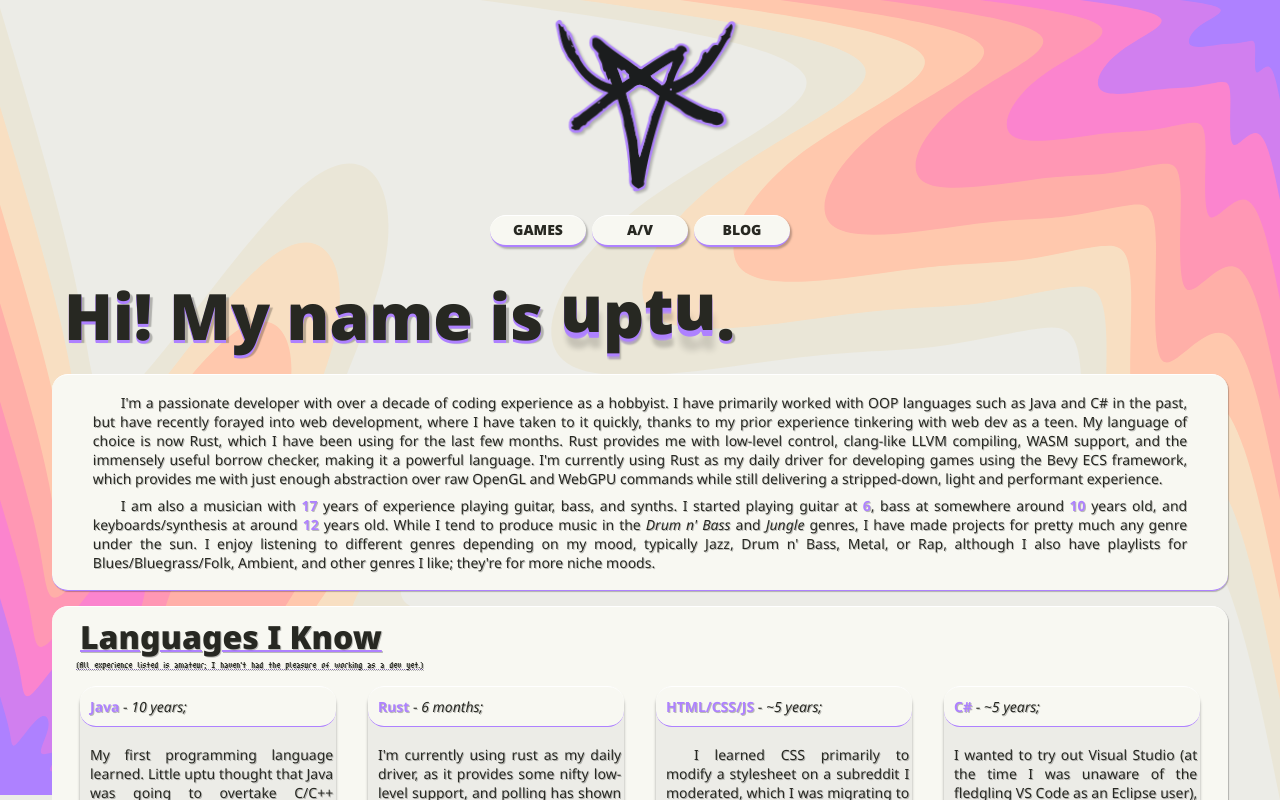
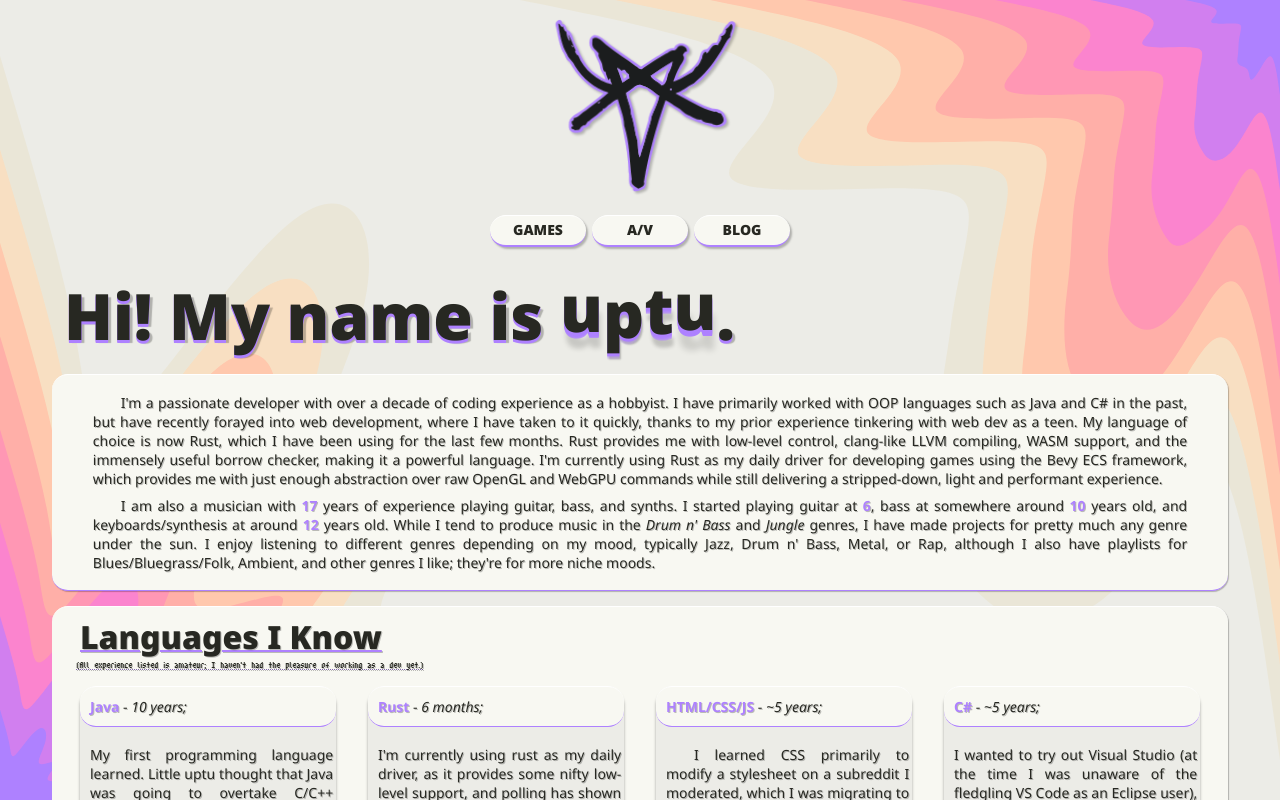
Before and after one commit to uptudev/uptu.dev, a React (Create React App) app: page / in a window 1280 px wide. Shown: the top 800 px of the page. Built offline with nearby package versions, Linux system fonts and the light colour scheme.

Commit message:
Fixed SVG overlapping and mystery margins

```diff
--- a/src/components/BackgroundVector.tsx
+++ b/src/components/BackgroundVector.tsx
@@ -4,10 +4,10 @@ const BackgroundVector = () => {
     return(
         <>
             <div className="svg-container-bl">
-                <img src={skeleton_image} className="svg-bl" />
+                <img src={skeleton_image} className="svg-bl" alt=""/>
             </div>
             <div className="svg-container-tr">
-                <img src={skeleton_image} className="svg-tr" />
+                <img src={skeleton_image} className="svg-tr" alt=""/>
             </div>
         </>
     );
--- a/src/stylesheets/base/background.scss
+++ b/src/stylesheets/base/background.scss
@@ -1,41 +1,41 @@
 .svg-bl {
     transition: 0.5s cubic-bezier(0.07, 0.95, 0, 1);
     margin: 0 !important;
-    width: 100vmin;
-    height: 100vmin;
+    width: 95vmin;
+    height: 95vmin;
     z-index: -1;
     background: var(--background-svg-bl);
-    background-size: 100vmin;
+    background-size: 95vmin;
 }
 
 .svg-tr {
     transition: 0.5s cubic-bezier(0.07, 0.95, 0, 1);
     margin: 0 !important;
-    width: 100vmin;
-    height: 100vmin;
+    width: 95vmin;
+    height: 95vmin;
     z-index: -1;
     background: var(--background-svg-tr);
-    background-size: 100vmin;
+    background-size: 95vmin;
 }
 
 .svg-container-bl {
-    width: 100vmin;
-    height: 100vmin;
+    width: 95vmin;
+    height: 95vmin;
     margin: 0 !important;
   position: fixed;
-  bottom: calc(100vmin - 8px);
+  bottom: 93vmin;
   left: 0;
   z-index: -10;
   transform: translate(0%, 100%);
 }
 
 .svg-container-tr {
-    width: 100vmin;
-    height: 100vmin;
+    width: 90vmin;
+    height: 90vmin;
     margin: 0 !important;
   position: fixed;
   top: 0;
-  right: 100vmin;
+  right: 95vmin;
   z-index: -10;
   transform: translate(100%, 0);
 }
```
Also changed, not shown: src/assets/bg_image_dark_tr.svg, src/assets/bg_image_light_tr.svg.
